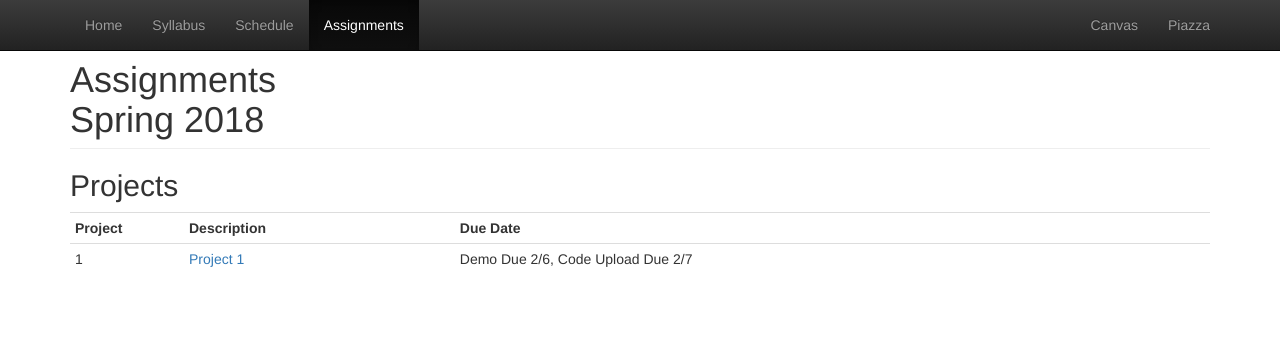
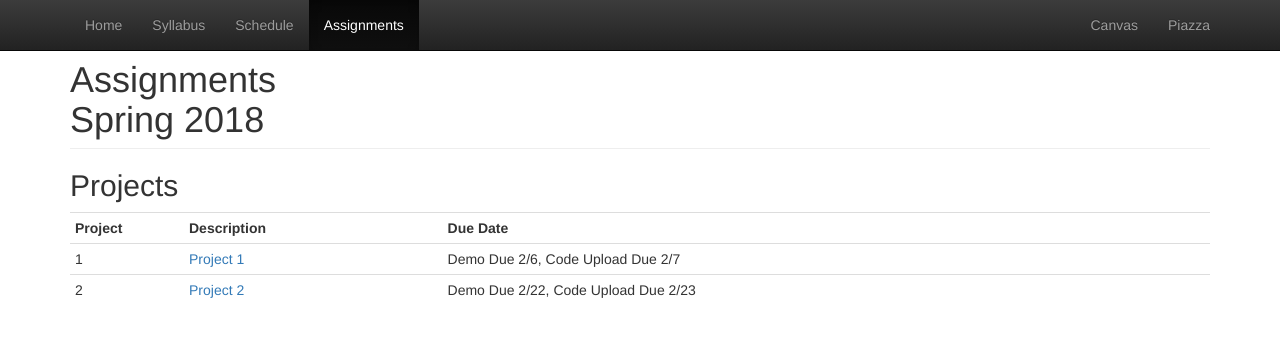
Before and after one commit to CS682-S18/cs682-s18.github.io, a Jekyll site: the page built from assignments.html, in a window 1280 px wide. Shown: the top 337 px of the page. Built offline with Jekyll 4.4.1, drawn with Linux system fonts in a browser that asks for light colours.

Commit message:
adding project 2

```diff
--- a/assignments.html
+++ b/assignments.html
@@ -22,12 +22,12 @@ title: Assignments
       </td>
       <td>Demo Due 2/6, Code Upload Due 2/7</td>
     </tr>
-<!--
      <tr>
        <td>2</td>
-       <td><a href="https://github.com/CS682-S17/assignments/wiki/Project-2">Project 2</a><br/></td>
-       <td>Monday 4/17 - 5:00pm</td>
+       <td><a href="https://github.com/CS682-S18/projects/blob/master/project2.md">Project 2</a><br/></td>
+       <td>Demo Due 2/22, Code Upload Due 2/23</td>
      </tr>
+<!--
      <tr>
        <td>3</td>
        <td><a href="https://github.com/CS682-S17/assignments/wiki/Project-3">Project 3</a><br/></td>
```
